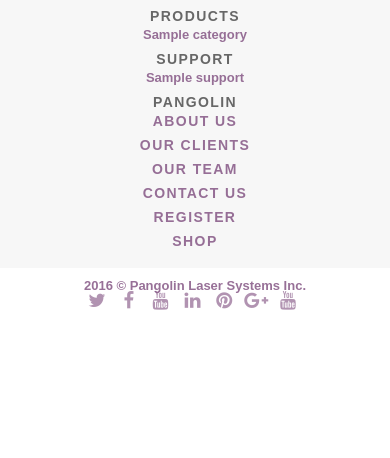
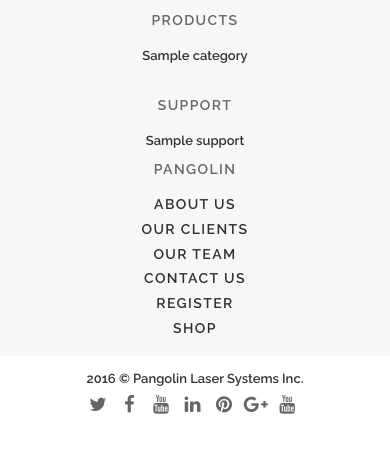
Before and after one commit to skylifewww/pangolin-fog, a Django app: page /support/fluids/ in a window 390 px wide. Shown: the part 752-1210 px from the top of the page. Before the commit the page ends 1062 px from the top, so only its background shows below. Run offline with Django 3.2, Linux system fonts and the light colour scheme; tables that the repository leaves empty hold one stand-in row (values such as "Sample post"); some libraries are stand-ins or nearby versions.

Commit message:
boocolmd

```diff
--- a/product/templates/fluids.html
+++ b/product/templates/fluids.html
@@ -22,7 +22,7 @@
 
 {% for product in products %}
 
-          <div class="col-sm-4">
+          <div class="col-md-4">
 
 
 
--- a/templates/index.html
+++ b/templates/index.html
@@ -21,12 +21,14 @@
 <!-- <link rel="stylesheet" href="https://maxcdn.bootstrapcdn.com/bootstrap/3.3.7/css/bootstrap-theme.min.css" integrity="sha384-rHyoN1iRsVXV4nD0JutlnGaslCJuC7uwjduW9SVrLvRYooPp2bWYgmgJQIXwl/Sp" crossorigin="anonymous"> -->
 
 <link href="{% static 'pangolinfog/css/bootstrap.min.css' %}" rel="stylesheet">
-<link href="{% static 'pangolinfog/css/universal.css' %}" rel="stylesheet">
+
 
 
     <!-- Custom CSS-->
     <link rel="stylesheet" href="{% static 'pangolinfog/auto-hiding-navigation/css/reset.css' %}"> <!-- CSS reset -->
     <link rel="stylesheet" href="{% static 'pangolinfog/auto-hiding-navigation/css/style.css' %}"> <!-- Resource style -->
+
+    <link href="{% static 'pangolinfog/css/universal.css' %}" rel="stylesheet">
 
     <!-- <link rel="stylesheet" href="https://maxcdn.bootstrapcdn.com/bootstrap/3.3.7/css/bootstrap.min.css" integrity="sha384-BVYiiSIFeK1dGmJRAkycuHAHRg32OmUcww7on3RYdg4Va+PmSTsz/K68vbdEjh4u" crossorigin="anonymous"> -->
 
```
